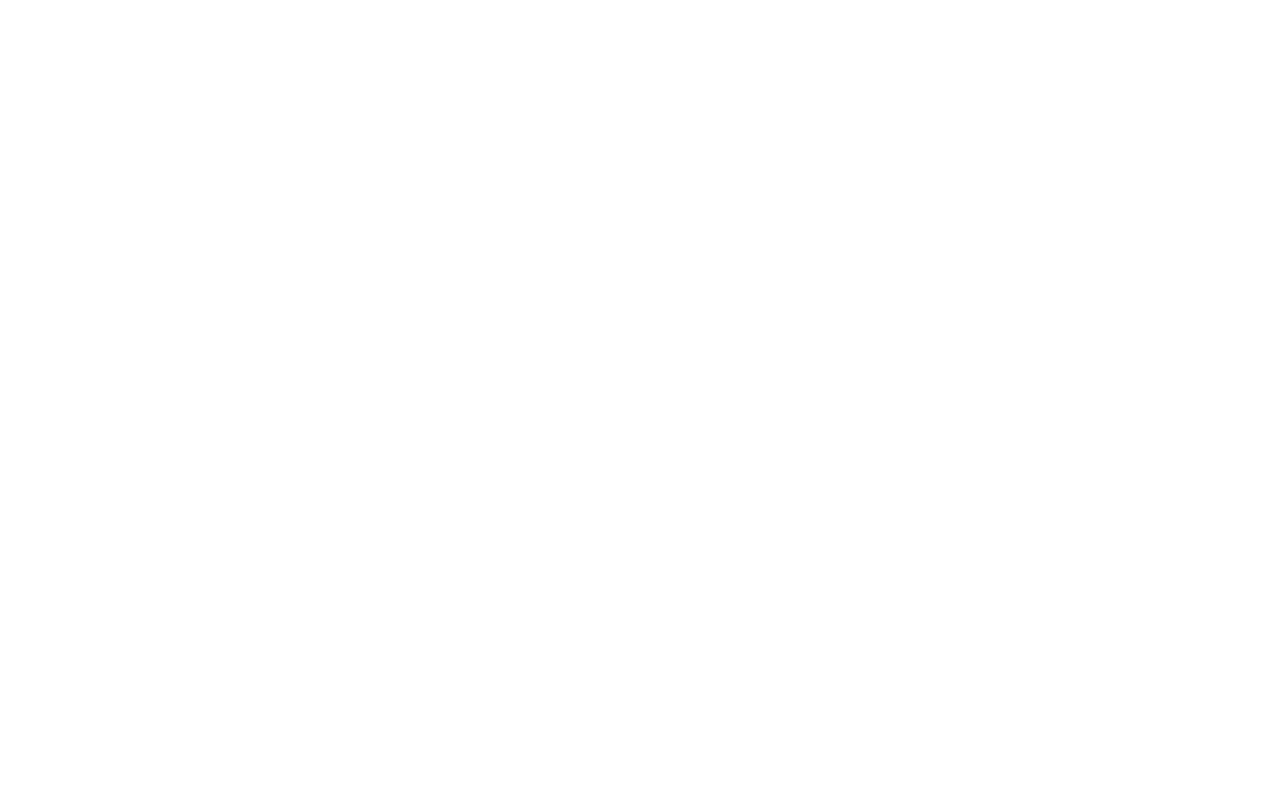
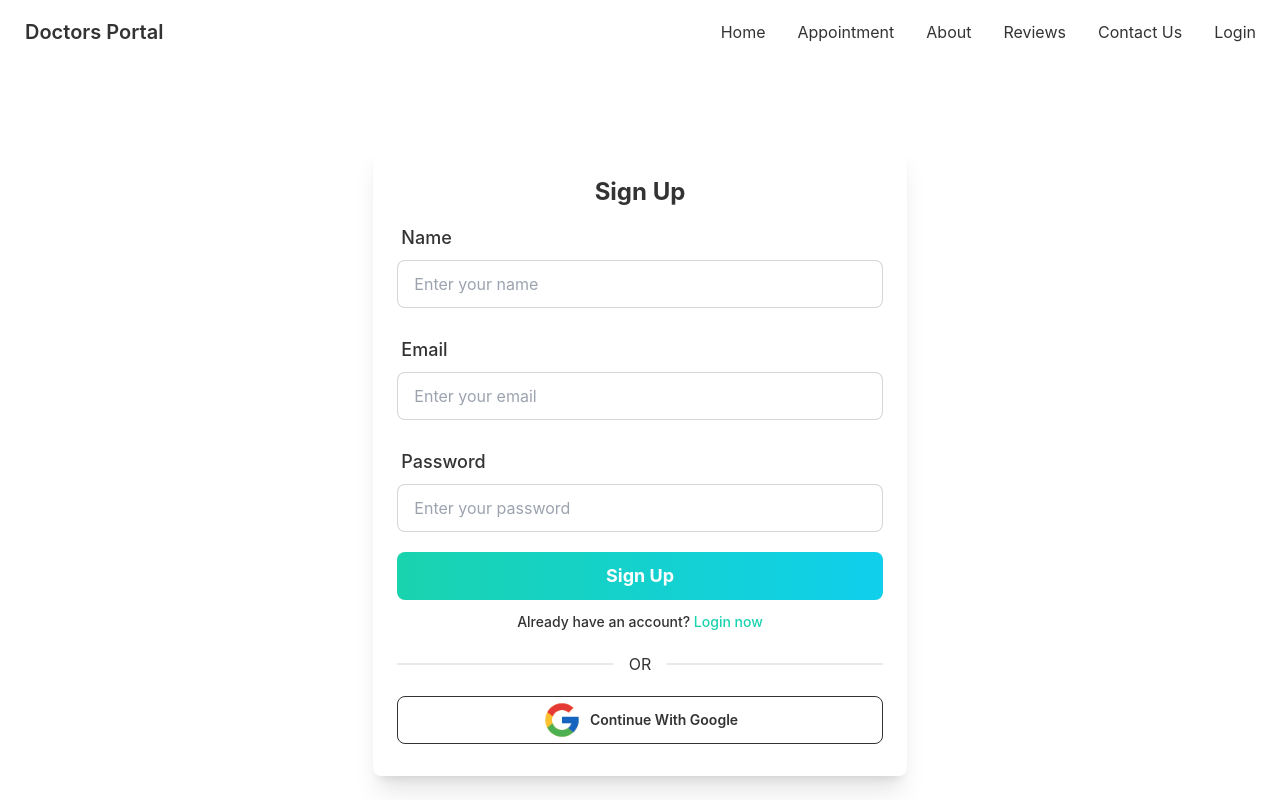
Before and after one commit to abdulalimemon/doctors-portal, a React (Create React App) app: page /signup in a window 1280 px wide. Shown: the top 800 px of the page. Built offline with nearby package versions, Linux system fonts and the light colour scheme.

Commit message:
SignUp page

```diff
--- a/src/App.js
+++ b/src/App.js
@@ -4,12 +4,12 @@
 import Home from './pages/Home/Home';
 import Login from './pages/Login/Login';
 import SignUp from './pages/Login/SignUp';
-
+import { ToastContainer } from 'react-toastify';
+import 'react-toastify/dist/ReactToastify.css';
 
 function App() {
   return (
     <div>
-
       <Routes>
         <Route path='/' element={<Home></Home>}></Route>
         <Route path='/home' element={<Home></Home>}></Route>
@@ -19,6 +19,7 @@
         <Route path='/signup' element={<SignUp></SignUp>}></Route>
         <Route path='/appointment' element={<Appointment></Appointment>}></Route>
       </Routes>
+      <ToastContainer />
     </div>
   );
 }
--- a/src/pages/Login/Login.js
+++ b/src/pages/Login/Login.js
@@ -6,6 +6,7 @@
 import auth from '../../firebase.init';
 import { useForm } from "react-hook-form";
 import Loading from '../Shared/Loading';
+import { Link } from 'react-router-dom';
 
 
 
@@ -18,16 +19,13 @@
         console.log(user, gUser);
     }
 
-    if (error || gError) {
-        console.log(error?.message, gError?.message);
-    }
-
 
     const { register, formState: { errors }, handleSubmit } = useForm();
     const onSubmit = (data) => {
         console.log(data);
         signInWithEmailAndPassword(data.email, data.password);
     }
+
     if (loading || gLoading) {
         return <Loading></Loading>;
     }
@@ -91,9 +89,14 @@
                                     <div className='form-control w-full'>
                                         <input type="submit" value='Login' className='btn bg-gradient-to-r from-secondary to-primary border-0 text-white font-bold capitalize text-lg' />
                                     </div>
+                                    <p className='text-center text-sm pt-3 font-medium'>New to Doctors Portal? <Link to='/signup' className='text-secondary'>Create new account</Link></p>
+                                    {error?.message === 'Firebase: Error (auth/user-not-found).' && <p className='text-red-600 text-lg font-semibold pt-3 text-center'>User Not Found</p>}
+                                    {error?.message === 'Firebase: Error (auth/wrong-password).' && <p className='text-red-600 text-lg font-semibold pt-3 text-center'>Wrong password</p>}
+                                    {error?.message === 'Firebase: Error (auth/invalid-email).' && <p className='text-red-600 text-lg font-semibold pt-3 text-center'>Invalid Email</p>}
+                                    {(error?.message || gError?.message) && <p className='text-red-600 text-lg font-semibold pt-3 text-center'>{error?.message}</p>}
 
                                 </form>
-                                <div className="divider">OR</div>
+                                <div className="divider font-semibold">OR</div>
                                 <button
                                     className="btn btn-outline capitalize"
                                     onClick={() => signInWithGoogle()}>
--- a/src/pages/Login/SignUp.js
+++ b/src/pages/Login/SignUp.js
@@ -1,10 +1,136 @@
 import React from 'react';
+import Footer from '../Shared/Footer';
+import Navbar from '../Shared/Navbar';
+import googleIcon from '../../assets/images/google.png';
+import { useCreateUserWithEmailAndPassword, useSignInWithGoogle } from 'react-firebase-hooks/auth';
+import auth from '../../firebase.init';
+import { useForm } from "react-hook-form";
+import Loading from '../Shared/Loading';
+import { Link } from 'react-router-dom';
+import { toast } from 'react-toastify';
+
+
 
 const SignUp = () => {
+    const [signInWithGoogle, gUser, gLoading, gError] = useSignInWithGoogle(auth);
+    const [
+        createUserWithEmailAndPassword, user, loading, error,] = useCreateUserWithEmailAndPassword(auth);
+
+    if (gUser || user) {
+        console.log(user, gUser);
+    }
+
+    const { register, formState: { errors }, handleSubmit } = useForm();
+    const onSubmit = (data) => {
+        console.log(data);
+        createUserWithEmailAndPassword(data.email, data.password);
+    }
+
+    if (loading || gLoading) {
+        return <Loading></Loading>;
+    }
+
+    if(gError || error){
+        toast.error((gError?.message, error?.message) , {
+            theme: "colored",
+        })
+    }
+
     return (
-        <div>
-
-        </div>
+        <>
+            <Navbar></Navbar>
+            <div>
+                <div className='container mx-auto'>
+                    <div className='py-10 md:py-14 lg:py-20 flex justify-center items-center'>
+                        <div className="card w-11/12 md:w-8/12 lg:w-5/12 mx-auto bg-base-100 rounded-lg shadow-xl">
+                            <div className="card-body px-4 md:px-6">
+                                <h2 className="text-2xl font-bold text-center">Sign Up</h2>
+                                <form onSubmit={handleSubmit(onSubmit)}>
+                                    <div className="form-control w-full pb-1">
+                                        <label className="label">
+                                            <span className="label-text text-lg font-medium">Name</span>
+                                        </label>
+                                        <input
+                                            type="text"
+                                            placeholder="Enter your name" className="input input-bordered w-full"
+                                            {...register("name", {
+                                                required: {
+                                                    value: true,
+                                                    message: 'Name is Required'
+                                                }
+                                            })}
+                                            aria-invalid={errors.name ? "true" : "false"} />
+                                        <label className="label">
+                                            {errors.name?.type === 'required' && <span className="label-text-alt text-red-600 font-semibold">{errors.name.message}</span>}
+                                        </label>
+                                    </div>
+                                    <div className="form-control w-full pb-1">
+                                        <label className="label">
+                                            <span className="label-text text-lg font-medium">Email</span>
+                                        </label>
+                                        <input
+                                            type="email"
+                                            placeholder="Enter your email" className="input input-bordered w-full"
+                                            {...register("email", {
+                                                required: {
+                                                    value: true,
+                                                    message: 'Email is Required'
+                                                },
+                                                pattern: {
+                                                    value: /[a-z0-9]+@[a-z]+\.[a-z]{2,3}/,
+                                                    message: 'Provide a valid email address.'
+                                                }
+                                            })}
+                                            aria-invalid={errors.mail ? "true" : "false"} />
+                                        <label className="label">
+                                            {errors.email?.type === 'required' && <span className="label-text-alt text-red-600 font-semibold">{errors.email.message}</span>}
+                                            {errors.email?.type === 'pattern' && <span className="label-text-alt text-red-600 font-semibold">{errors.email.message}</span>}
+                                        </label>
+                                    </div>
+                                    <div className="form-control w-full pb-1">
+                                        <label className="label">
+                                            <span className="label-text text-lg font-medium">Password</span>
+                                        </label>
+                                        <input
+                                            type="password"
+                                            placeholder="Enter your password" className="input input-bordered w-full"
+                                            {...register("password", {
+                                                required: {
+                                                    value: true,
+                                                    message: 'Password is Required'
+                                                },
+                                                minLength: {
+                                                    value: 8,
+                                                    message: 'Password must be 8 characters or longer.'
+                                                }
+                                            })}
+                                            aria-invalid={errors.password ? "true" : "false"} />
+                                        <label className="label">
+                                            {errors.password?.type === 'required' && <span className="label-text-alt text-red-600 font-semibold">{errors.password.message}</span>}
+                                            {errors.password?.type === 'minLength' && <span className="label-text-alt text-red-600 font-semibold">{errors.password.message}</span>}
+                                        </label>
+                                    </div>
+                                    <div className='form-control w-full'>
+                                        <input type="submit" value='Sign Up' className='btn bg-gradient-to-r from-secondary to-primary border-0 text-white font-bold capitalize text-lg' />
+                                    </div>
+                                    <p className='text-center text-sm pt-3 font-medium'>Already have an account? <Link to='/login' className='text-secondary'>Login now</Link></p>
+                                </form>
+                                <div className="divider">OR</div>
+                                <button
+                                    className="btn btn-outline capitalize"
+                                    onClick={() => signInWithGoogle()}>
+                                    <span className='mr-2'>
+                                        <img src={googleIcon} className='w-7 md:w-10' alt="Google icon" />
+                                    </span>
+                                    Continue With Google
+                                </button>
+                            </div>
+                        </div>
+                    </div>
+                </div>
+            </div>
+            <Footer></Footer>
+        </>
     );
 };
 
```
